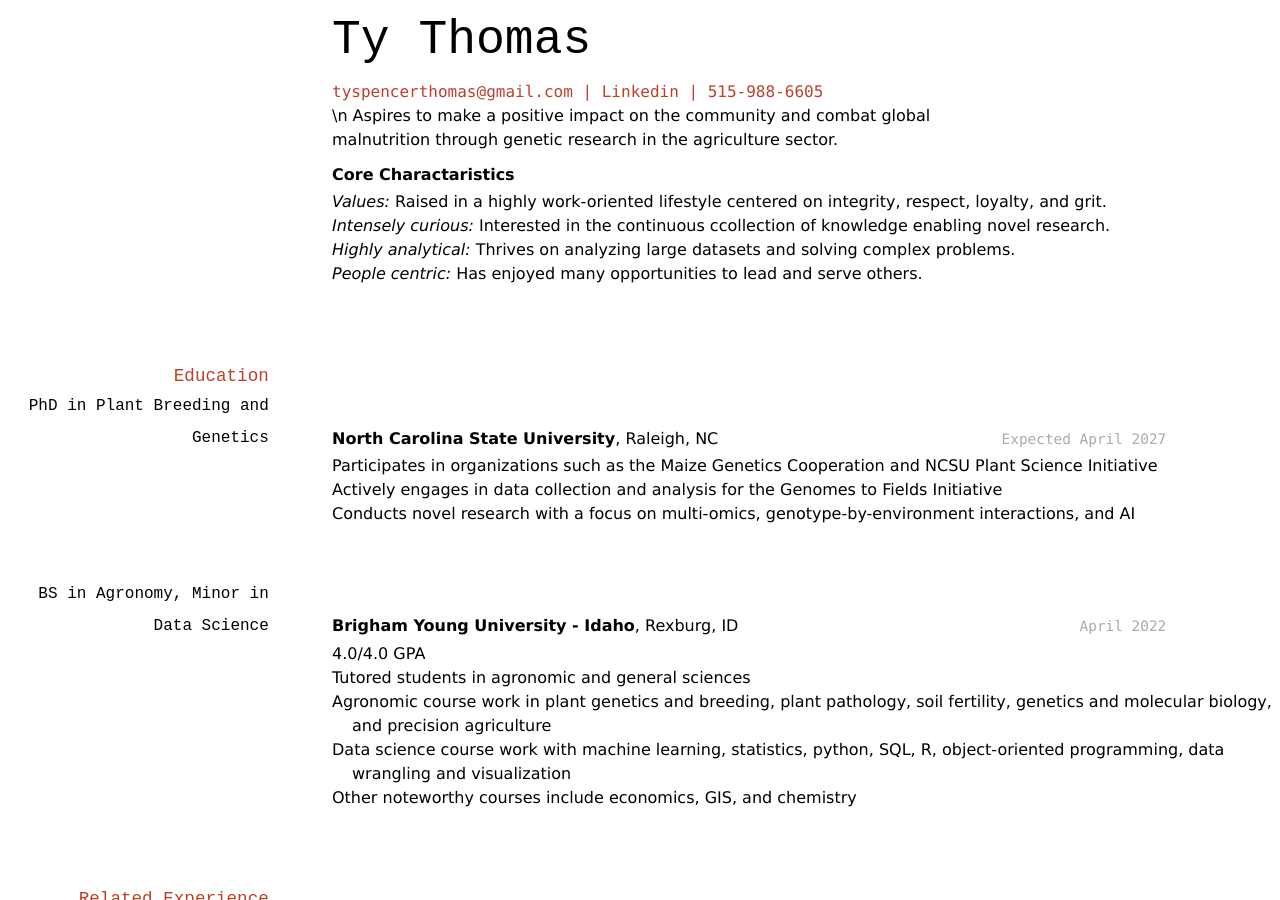
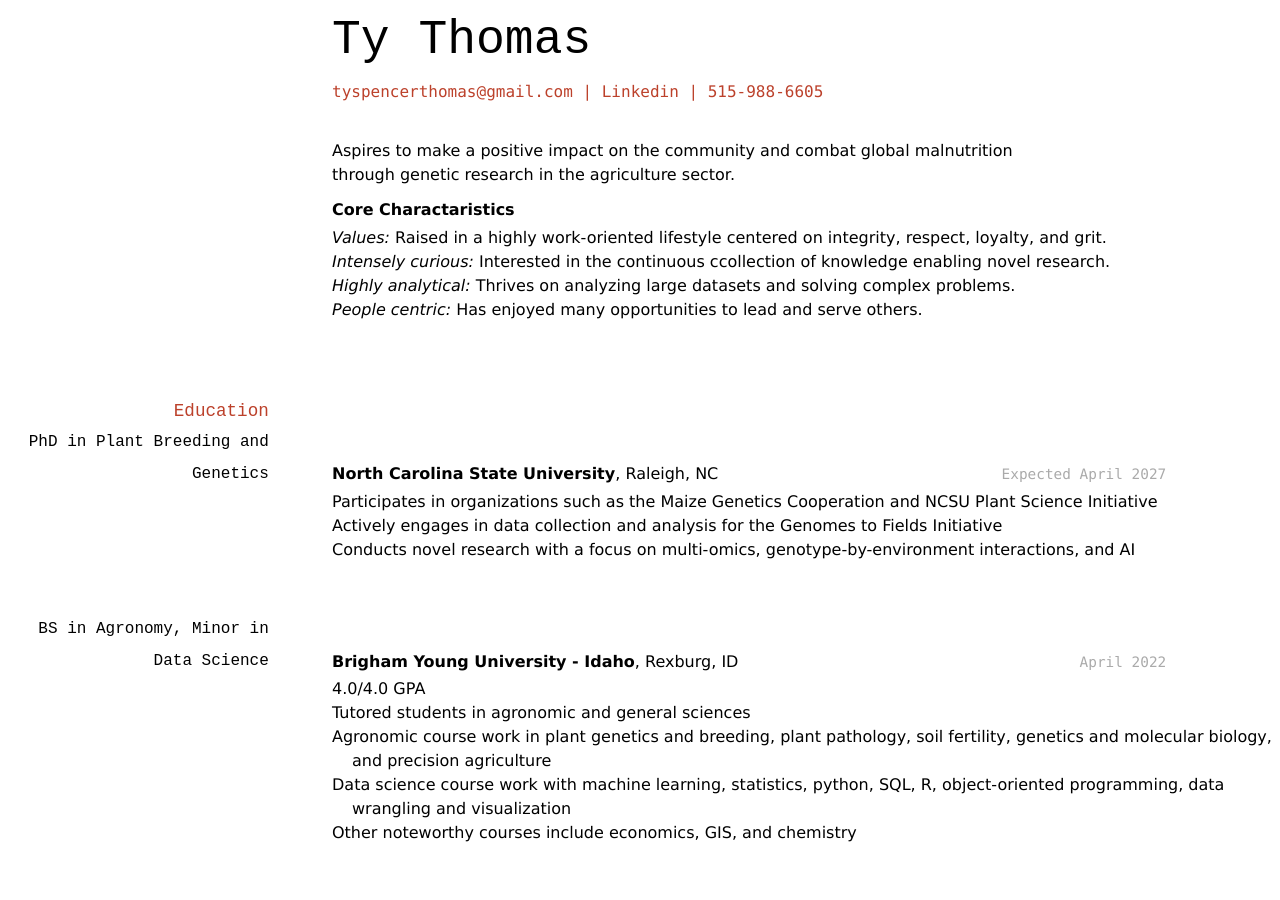
Before and after one commit to ty-thomas/Thomas_Resume, a Jekyll site: the page built from docs/index.md, in a window 1280 px wide and 900 px high. Built offline with Jekyll 4.4.1, drawn with Linux system fonts in a browser that asks for light colours.

Commit message:
Update index.md

```diff
--- a/docs/index.md
+++ b/docs/index.md
@@ -9,8 +9,8 @@ title: Ty Thomas' Resume
 | <a href="https://www.linkedin.com/in/tyspencerthomas">Linkedin</a>
 | 515-988-6605
 </div>
+<br />
 
-\n
 Aspires to make a positive impact on the community and combat global malnutrition through genetic research in the agriculture sector.
 
 __Core Charactaristics__
```
